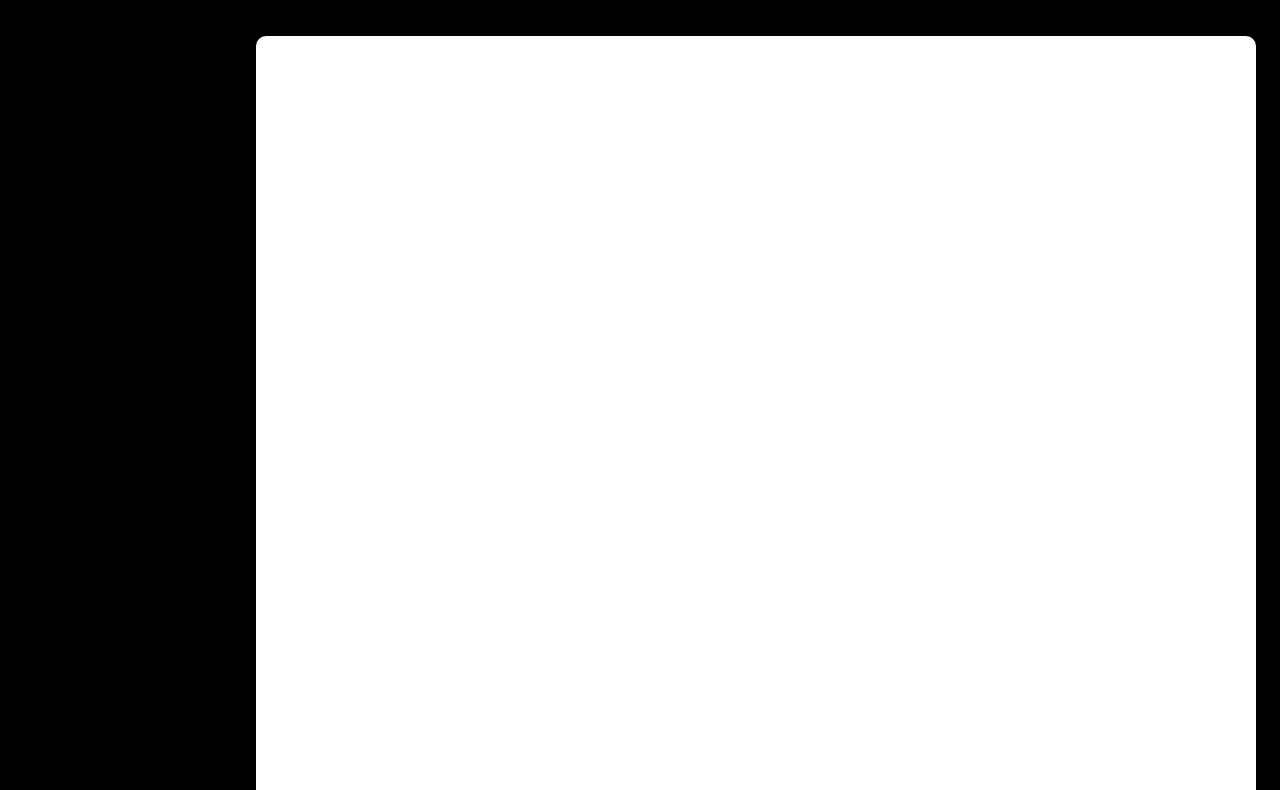
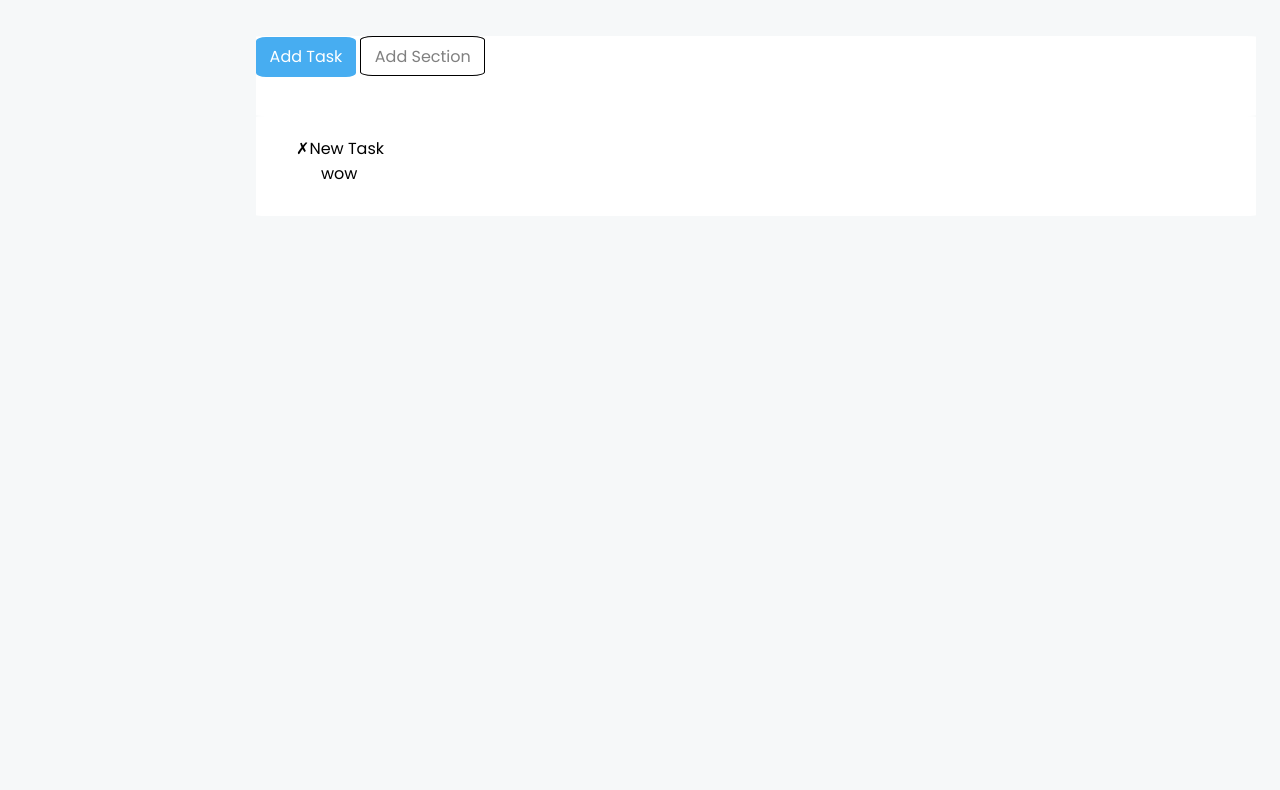
Before and after one commit to AgostinoCaruso/html-css-toboolist, a plain HTML site: page index.html in a window 1280 px wide. Shown: the part 72-862 px from the top of the page. After the commit the page ends 800 px from the top, so only its background shows below. Drawn offline with Linux system fonts and the light colour scheme.

Commit message:
added two panel center main

```diff
--- a/css/style.css
+++ b/css/style.css
@@ -1,7 +1,7 @@
 *{
+    box-sizing: border-box;
     margin:0;
     padding:0;
-    box-sizing: border-box;
 }
 /* general */
 
@@ -14,6 +14,9 @@
 }
 .black-background-color{
     background-color: black;
+}
+.blue-background-color{
+    background-color: #47ADF1;
 }
 .central-margin-auto{
     width: 60%;
@@ -30,18 +33,6 @@
     font-weight: 700;
     font-style: normal;
 }
-/* main */
-#main{
-    padding-top: 40px;
-}
-.pannel{
-    margin:0 auto;
-    height:1000px;
-    width: 1000px;
-    background-color: #FFFFFF;
-    border-radius: 1%;
-}
-
 /* header */
 header{
     width: 70%;
@@ -56,3 +47,49 @@ header{
     background-image: url("../img/Logo.png");
     background-repeat: no-repeat;
 }
+/* main */
+#main{
+    padding-top: 40px;
+}
+.pannel{
+    margin:0 auto;
+    height:100px;
+    width:1000px;
+    background-color: white;
+    border-radius: 1%;
+}
+#pannel-top{
+    height:80px;
+}
+#pannel-bottom{
+    padding-top: 20px;
+    height:100px;
+}
+.button{
+
+    height:40px;
+    width:100px;
+    background-color: #47ADF1;
+    padding-top: 0px;
+    padding-left: 0px;
+    text-align: center;
+    line-height: 40px;
+    display: inline-block;
+    border-radius: 10%;
+}
+#add-task{
+    color: white;
+}
+#add-section{
+    width: 125px;
+    color:grey;
+    background-color: #FFFFFF;
+    border: 1px solid black;
+}
+.title-ul{
+    padding-left: 40px;
+}
+ul{
+    padding-left: 25px;
+    list-style: none;
+}
--- a/index.html
+++ b/index.html
@@ -10,7 +10,7 @@
     <link rel="stylesheet" href="./css/style.css">
     <title>Toboolist</title>
 </head>
-<body class="poppins-regular black-background-color">
+<body class="poppins-regular grey-background-color">
     <!-- header -->
         <header>
             <div id="logo">
@@ -19,8 +19,23 @@
         </header>
      <!-- main -->
         <main id="main" class="central-margin-auto">
-            <div class="pannel">
-
+            <div id="pannel-top" class="pannel">
+                <div id="add-task" class="button">
+                    Add Task
+                </div>
+                <div id ="add-section" class="button">
+                    Add Section
+                </div>
+            </div>
+            <div id="pannel-bottom" class="pannel">
+                <div class="title-ul">
+                    &cross;New Task
+                    <ul>
+                        <li &cross;>
+                            wow
+                        </li>
+                    </ul>
+                </div>
             </div>
         </main>
       <!-- footer -->
```
